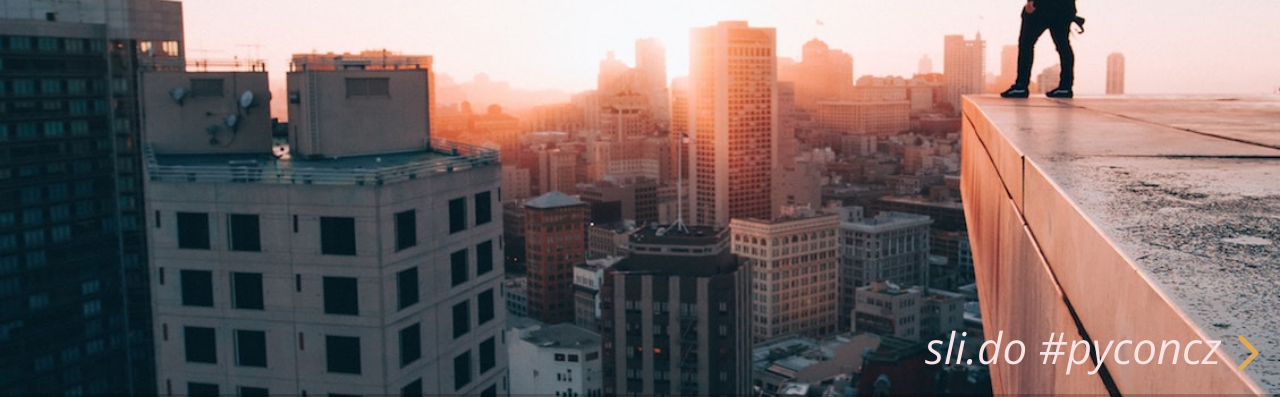
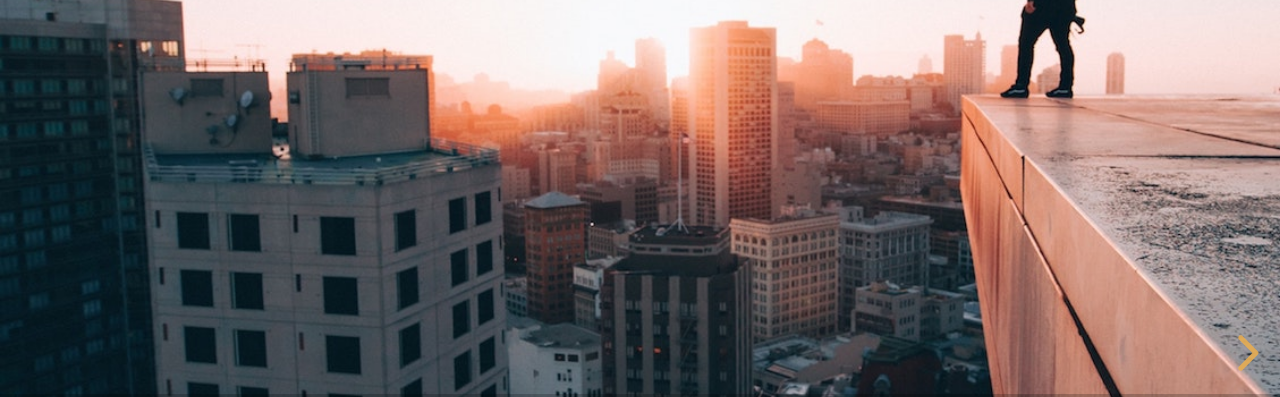
Before and after one commit to mislavcimpersak/on-the-edge-of-leadership-talk, a website: page index.html in a window 1280 px wide. Shown: the part 403-800 px from the top of the page. Drawn offline with nearby package versions, Linux system fonts and the light colour scheme.

Commit message:
removing sli.do pyconcz cta

```diff
--- a/index.html
+++ b/index.html
@@ -31,14 +31,6 @@
 		h3.black {
 			color: black;
 		}
-		div.slido {
-			color: rgb(248, 228, 228);
-			position: fixed;
-			bottom: 10px;
-			right: -50px;
-			font-style: italic;
-			font-size: 1em;
-		}
 	</style>
 </head>
 <body>
@@ -46,10 +38,6 @@
 		<div class="slides">
 
 			<!-- ME -->
-
-			<div class="slido">
-				sli.do #pyconcz
-			</div>
 
 			<section data-background-image="media/dean-rose-602678-unsplash.jpg">
 
```
